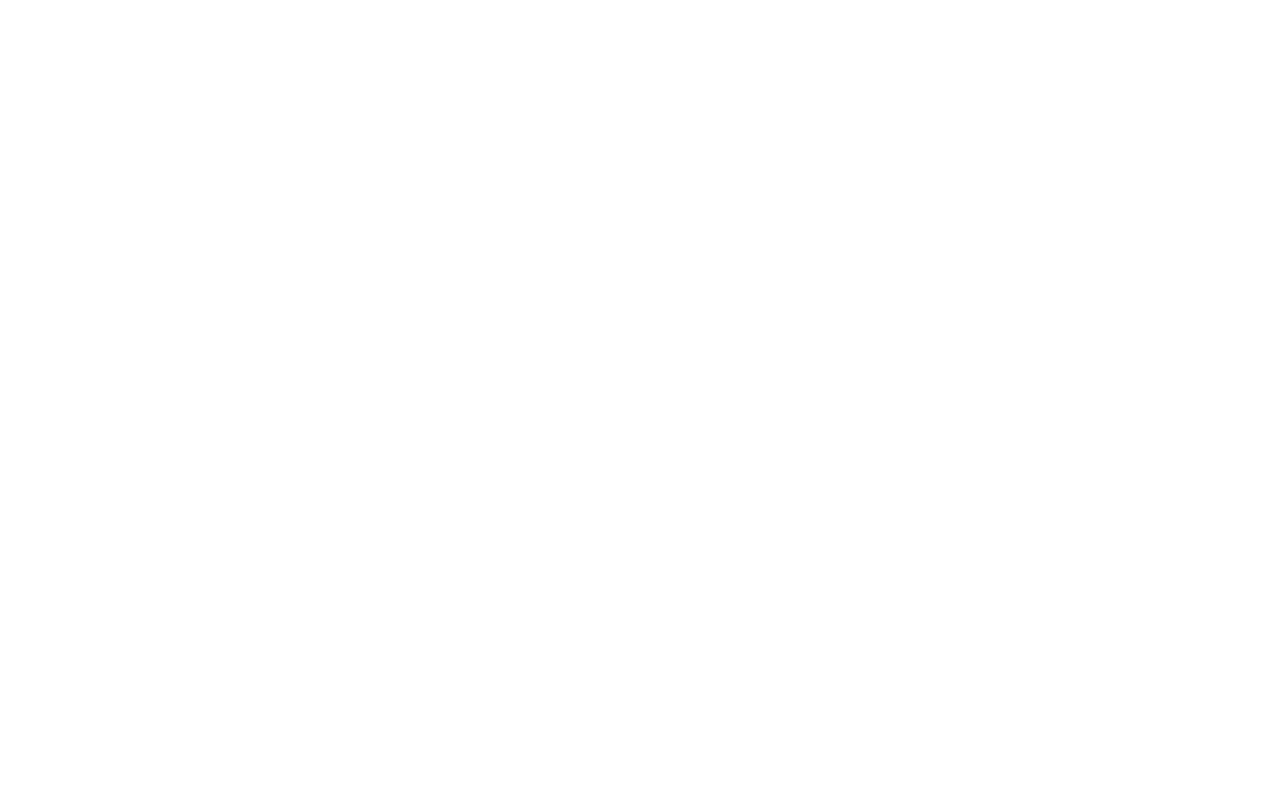
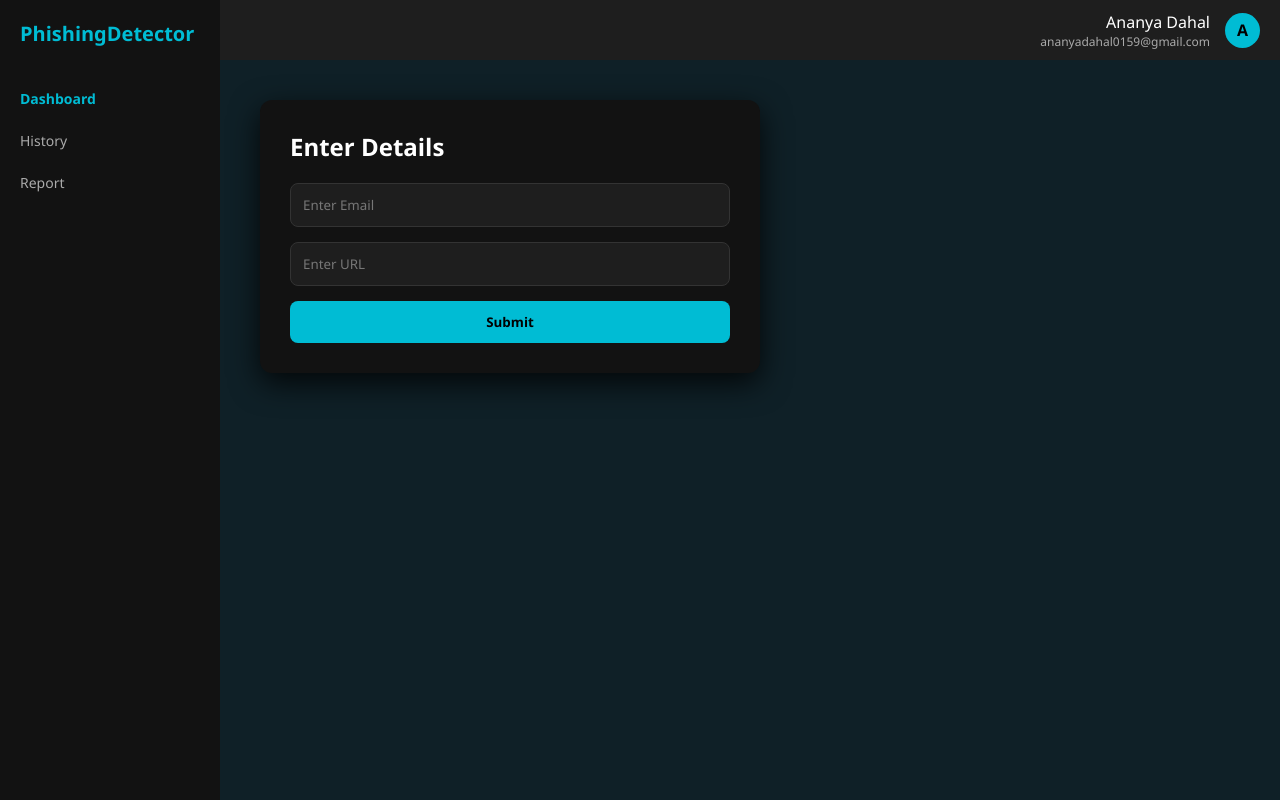
Before and after one commit to AnanyaDahal/FYP_AnanyaDahal_2408840, a React (Create React App) app in the folder frontend/: page /dashboard in a window 1280 px wide. Before the commit this address had no page. Built offline with nearby package versions, Linux system fonts and the light colour scheme.

Commit message:
Sidebar and Topbar for Dashboard

```diff
--- a/frontend/src/App.js
+++ b/frontend/src/App.js
@@ -41,8 +41,10 @@
 
 
 import { BrowserRouter as Router, Routes, Route, Navigate } from "react-router-dom";
-import Login from "./pages/login.jsx";
-import Signup from "./pages/signup.jsx";
+import Login from "./pages/login";
+import Signup from "./pages/signup";
+import Dashboard from "./pages/Dashboard";
+import "./pages/Styles.css";
 
 function App() {
   return (
@@ -51,6 +53,7 @@
         <Route path="/" element={<Navigate to="/login" />} />
         <Route path="/login" element={<Login />} />
         <Route path="/signup" element={<Signup />} />
+        <Route path="/dashboard" element={<Dashboard />} />
       </Routes>
     </Router>
   );
--- /dev/null
+++ b/frontend/src/pages/Sidebar.jsx
@@ -0,0 +1,28 @@
+import React from "react";
+import { Link, useLocation } from "react-router-dom";
+
+const Sidebar = () => {
+  const location = useLocation();
+
+  const menu = [
+    { name: "Dashboard", path: "/dashboard" },
+    { name: "History", path: "/history" },
+    { name: "Report", path: "/report" },
+
+  ];
+
+  return (
+    <div className="sidebar">
+      <h1 className="logo">PhishingDetector</h1>
+      <ul>
+        {menu.map((item) => (
+          <li key={item.name} className={location.pathname === item.path ? "active" : ""}>
+            <Link to={item.path}>{item.name}</Link>
+          </li>
+        ))}
+      </ul>
+    </div>
+  );
+};
+
+export default Sidebar;
--- /dev/null
+++ b/frontend/src/pages/Styles.css
@@ -0,0 +1,141 @@
+/* Reset */
+* {
+  margin: 0;
+  padding: 0;
+  box-sizing: border-box;
+  font-family: "Segoe UI", sans-serif;
+}
+
+/* Dashboard Layout */
+.dashboard-container {
+  display: flex;
+  height: 100vh;
+  background: #0f2027;
+}
+
+/* Sidebar */
+.sidebar {
+  width: 220px;
+  background: #121212;
+  padding: 20px;
+  display: flex;
+  flex-direction: column;
+}
+
+.sidebar .logo {
+  font-size: 20px;
+  font-weight: bold;
+  color: #00bcd4;
+  margin-bottom: 40px;
+}
+
+.sidebar ul {
+  list-style: none;
+}
+
+.sidebar li {
+  margin-bottom: 20px;
+}
+
+.sidebar li a {
+  text-decoration: none;
+  color: #aaa;
+  font-size: 14px;
+}
+
+.sidebar li.active a,
+.sidebar li a:hover {
+  color: #00bcd4;
+  font-weight: bold;
+}
+
+/* Main content */
+.main-content {
+  flex: 1;
+  display: flex;
+  flex-direction: column;
+}
+
+/* Topbar */
+.topbar {
+  height: 60px;
+  background: #1e1e1e;
+  display: flex;
+  justify-content: flex-end;
+  align-items: center;
+  padding: 0 20px;
+  color: #fff;
+}
+
+.topbar .user-info {
+  text-align: right;
+  margin-right: 15px;
+}
+
+.topbar .user-info .email {
+  display: block;
+  font-size: 12px;
+  color: #aaa;
+}
+
+.profile-circle {
+  width: 35px;
+  height: 35px;
+  border-radius: 50%;
+  background: #00bcd4;
+  display: flex;
+  align-items: center;
+  justify-content: center;
+  font-weight: bold;
+  color: #000;
+}
+
+/* Content Card */
+.content-card {
+  background: #121212;
+  margin: 40px;
+  padding: 30px;
+  border-radius: 12px;
+  max-width: 500px;
+  box-shadow: 0 10px 30px rgba(0,0,0,0.8);
+}
+
+.content-card h2 {
+  color: #fff;
+  margin-bottom: 20px;
+}
+
+.content-card input {
+  width: 100%;
+  padding: 12px;
+  margin-bottom: 15px;
+  border-radius: 8px;
+  border: 1px solid #333;
+  background: #1e1e1e;
+  color: #fff;
+}
+
+.content-card input::placeholder {
+  color: #777;
+}
+
+.content-card input:focus {
+  outline: none;
+  border-color: #00bcd4;
+}
+
+.content-card button {
+  width: 100%;
+  padding: 12px;
+  border-radius: 8px;
+  border: none;
+  background: #00bcd4;
+  color: #000;
+  font-weight: bold;
+  cursor: pointer;
+  transition: background 0.3s ease;
+}
+
+.content-card button:hover {
+  background: #0097a7;
+}
--- /dev/null
+++ b/frontend/src/pages/Topbar.jsx
@@ -0,0 +1,15 @@
+import React from "react";
+
+const Topbar = ({ user }) => {
+  return (
+    <div className="topbar">
+      <div className="user-info">
+        <span>{user.name}</span>
+        <span className="email">{user.email}</span>
+      </div>
+      <div className="profile-circle">{user.name[0]}</div>
+    </div>
+  );
+};
+
+export default Topbar;
--- a/frontend/src/pages/login.jsx
+++ b/frontend/src/pages/login.jsx
@@ -1,17 +1,47 @@
-import React from "react";
-import { Link } from "react-router-dom";
+import React, { useState } from "react";
+import { Link, useNavigate } from "react-router-dom";
 import "./login.css";
 
 const Login = () => {
+  const navigate = useNavigate();
+
+  const [email, setEmail] = useState("");
+  const [password, setPassword] = useState("");
+
+  const handleLogin = (e) => {
+    e.preventDefault();
+
+
+    if (email && password) {
+      navigate("/dashboard");
+    } else {
+      alert("Please enter email and password");
+    }
+  };
+
   return (
     <div className="login-page">
       <div className="login-card">
         <h2>Welcome Back</h2>
         <p>Login to your account</p>
 
-        <form>
-          <input type="email" placeholder="Email" required />
-          <input type="password" placeholder="Password" required />
+        <form onSubmit={handleLogin}>
+          <input
+            type="email"
+            placeholder="Email"
+            value={email}
+            onChange={(e) => setEmail(e.target.value)}
+            required
+          />
+
+          <input
+            type="password"
+            placeholder="Password"
+            value={password}
+            onChange={(e) => setPassword(e.target.value)}
+            required
+          />
+
           <button type="submit">Login</button>
         </form>
 
```
